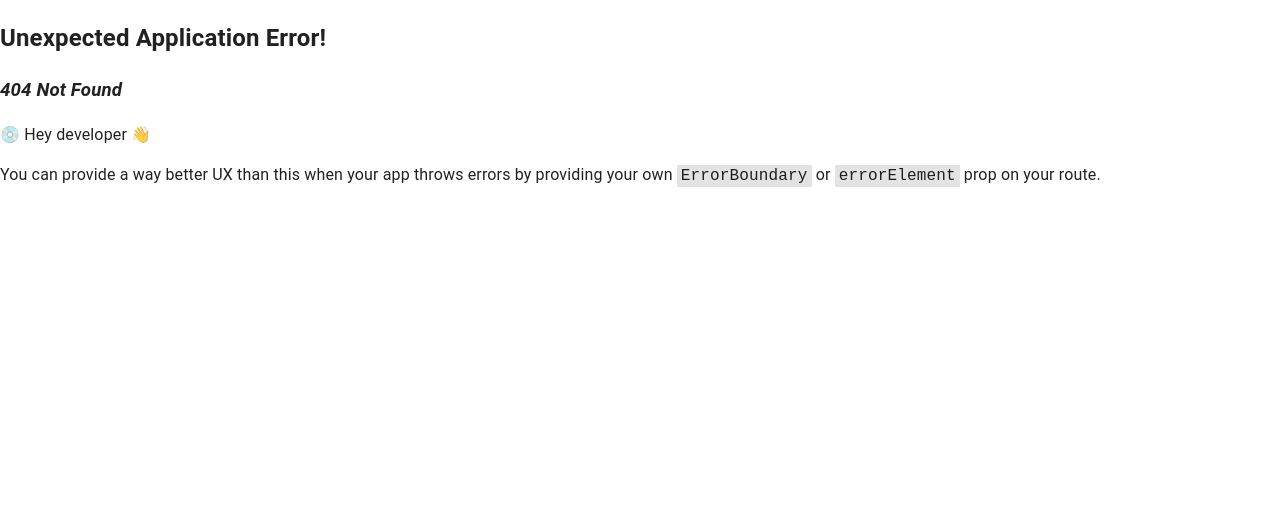
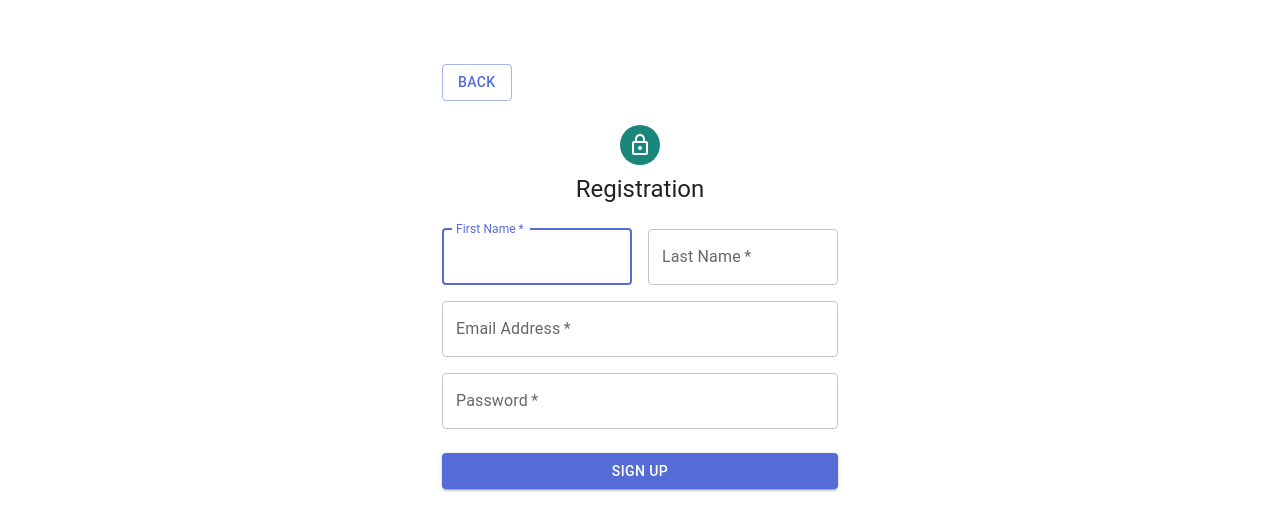
Before and after one commit to panutat-p/ake-redux-toolkit-course, a React (Vite) app: page /register in a window 1280 px wide. Before the commit this address had no page. Shown: the top 530 px of the page. Built offline with nearby package versions, Linux system fonts and the light colour scheme.

Commit message:
feat: route HomePage to RegisterPage

```diff
--- a/src/pages/home-page.tsx
+++ b/src/pages/home-page.tsx
@@ -1,32 +1,12 @@
+import { Link } from 'react-router-dom';
 import AppBar from '@mui/material/AppBar';
 import Button from '@mui/material/Button';
 import CameraIcon from '@mui/icons-material/PhotoCamera';
-import Card from '@mui/material/Card';
-import CardActions from '@mui/material/CardActions';
-import CardContent from '@mui/material/CardContent';
-import CardMedia from '@mui/material/CardMedia';
-import Grid from '@mui/material/Grid';
 import Stack from '@mui/material/Stack';
 import Box from '@mui/material/Box';
 import Toolbar from '@mui/material/Toolbar';
 import Typography from '@mui/material/Typography';
 import Container from '@mui/material/Container';
-import Link from '@mui/material/Link';
-
-function Copyright() {
-  return (
-    <Typography variant="body2" color="text.secondary" align="center">
-      {'Copyright © '}
-      <Link color="inherit" href="https://mui.com/">
-        Leave Management System
-      </Link>{' '}
-      {new Date().getFullYear()}
-      {'.'}
-    </Typography>
-  );
-}
-
-const cards = [1, 2, 3, 4, 5, 6, 7, 8, 9];
 
 export default function HomePage() {
   return (
@@ -58,69 +38,22 @@
             >
               Leave Management System
             </Typography>
-            <Typography
-              variant="h5"
-              align="center"
-              color="text.secondary"
-              paragraph
-            >
-              Something short and leading about the collection below—its
-              contents, the creator, etc. Make it short and sweet, but not too
-              short so folks don&apos;t simply skip over it entirely.
-            </Typography>
             <Stack
               sx={{ pt: 4 }}
               direction="row"
               spacing={2}
               justifyContent="center"
             >
-              <Button variant="contained">Main call to action</Button>
-              <Button variant="outlined">Secondary action</Button>
+              <Button variant="contained">Log In</Button>
+              <Button variant="outlined" component={Link} to="/register">
+                Sign Up
+              </Button>
             </Stack>
           </Container>
         </Box>
-        <Container sx={{ py: 8 }} maxWidth="md">
-          {/* End hero unit */}
-          <Grid container spacing={4}>
-            {cards.map((card) => (
-              <Grid item key={card} xs={12} sm={6} md={4}>
-                <Card
-                  sx={{
-                    height: '100%',
-                    display: 'flex',
-                    flexDirection: 'column',
-                  }}
-                >
-                  <CardMedia
-                    component="img"
-                    sx={{
-                      // 16:9
-                      pt: '56.25%',
-                    }}
-                    image="https://source.unsplash.com/random"
-                    alt="random"
-                  />
-                  <CardContent sx={{ flexGrow: 1 }}>
-                    <Typography gutterBottom variant="h5" component="h2">
-                      Heading
-                    </Typography>
-                    <Typography>
-                      This is a media card. You can use this section to describe
-                      the content.
-                    </Typography>
-                  </CardContent>
-                  <CardActions>
-                    <Button size="small">View</Button>
-                    <Button size="small">Edit</Button>
-                  </CardActions>
-                </Card>
-              </Grid>
-            ))}
-          </Grid>
-        </Container>
       </main>
       {/* Footer */}
-      <Box sx={{ bgcolor: 'background.paper', p: 6 }} component="footer">
+      <Box sx={{ bgcolor: 'grey.200', p: 6 }} component="footer">
         <Typography variant="h6" align="center" gutterBottom>
           Footer
         </Typography>
@@ -130,9 +63,10 @@
           color="text.secondary"
           component="p"
         >
-          Something here to give the footer a purpose!
+          Lorem ipsum dolor sit amet, consectetur adipisicing elit. Dolores
+          ducimus est facilis fugit hic labore nostrum quos repellat sed vero?
+          voluptate.
         </Typography>
-        <Copyright />
       </Box>
     </>
   );
--- /dev/null
+++ b/src/pages/register-page.tsx
@@ -0,0 +1,113 @@
+import Avatar from '@mui/material/Avatar';
+import Button from '@mui/material/Button';
+import TextField from '@mui/material/TextField';
+import Grid from '@mui/material/Grid';
+import Box from '@mui/material/Box';
+import LockOutlinedIcon from '@mui/icons-material/LockOutlined';
+import Typography from '@mui/material/Typography';
+import Container from '@mui/material/Container';
+import { Link } from 'react-router-dom';
+
+export default function RegisterPage() {
+  function handleSubmit(event: React.FormEvent<HTMLFormElement>) {
+    event.preventDefault();
+    const data = new FormData(event.currentTarget);
+    console.log({
+      email: data.get('email'),
+      password: data.get('password'),
+    });
+  }
+
+  return (
+    <>
+      <Container component="main" maxWidth="xs">
+        <Box
+          sx={{
+            marginTop: 8,
+            display: 'flex',
+            flexDirection: 'row',
+            alignItems: 'left',
+          }}
+        >
+          <Button variant="outlined" component={Link} to="/">
+            Back
+          </Button>
+        </Box>
+        <Box
+          sx={{
+            marginTop: 2,
+            display: 'flex',
+            flexDirection: 'column',
+            alignItems: 'center',
+          }}
+        >
+          <Avatar sx={{ m: 1, bgcolor: 'secondary.main' }}>
+            <LockOutlinedIcon />
+          </Avatar>
+          <Typography component="h1" variant="h5">
+            Registration
+          </Typography>
+          <Box
+            component="form"
+            noValidate
+            onSubmit={handleSubmit}
+            sx={{ mt: 3 }}
+          >
+            <Grid container spacing={2}>
+              <Grid item xs={12} sm={6}>
+                <TextField
+                  autoComplete="given-name"
+                  name="firstName"
+                  required
+                  fullWidth
+                  id="firstName"
+                  label="First Name"
+                  autoFocus
+                />
+              </Grid>
+              <Grid item xs={12} sm={6}>
+                <TextField
+                  required
+                  fullWidth
+                  id="lastName"
+                  label="Last Name"
+                  name="lastName"
+                  autoComplete="family-name"
+                />
+              </Grid>
+              <Grid item xs={12}>
+                <TextField
+                  required
+                  fullWidth
+                  id="email"
+                  label="Email Address"
+                  name="email"
+                  autoComplete="email"
+                />
+              </Grid>
+              <Grid item xs={12}>
+                <TextField
+                  required
+                  fullWidth
+                  name="password"
+                  label="Password"
+                  type="password"
+                  id="password"
+                  autoComplete="new-password"
+                />
+              </Grid>
+            </Grid>
+            <Button
+              type="submit"
+              fullWidth
+              variant="contained"
+              sx={{ mt: 3, mb: 2 }}
+            >
+              Sign Up
+            </Button>
+          </Box>
+        </Box>
+      </Container>
+    </>
+  );
+}
--- a/src/routes/root.tsx
+++ b/src/routes/root.tsx
@@ -1,11 +1,16 @@
 import { createBrowserRouter } from 'react-router-dom';
 import HomePage from '../pages/home-page';
+import RegisterPage from '../pages/register-page';
 
 const router = createBrowserRouter([
   {
     path: '/',
     element: <HomePage />,
   },
+  {
+    path: '/register',
+    element: <RegisterPage />,
+  },
 ]);
 
 export default router;
```
Also changed, not shown: 1 other file (tests, documents, lock files or other folders).
